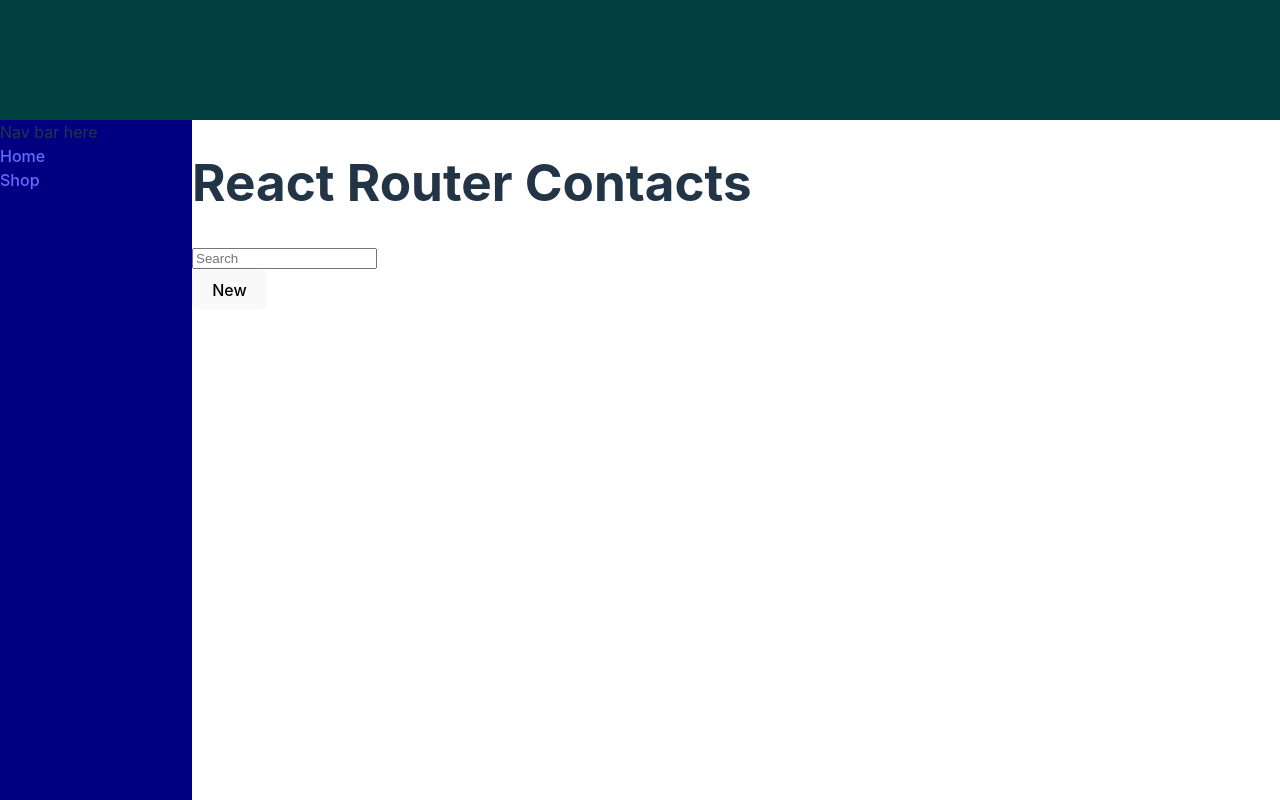
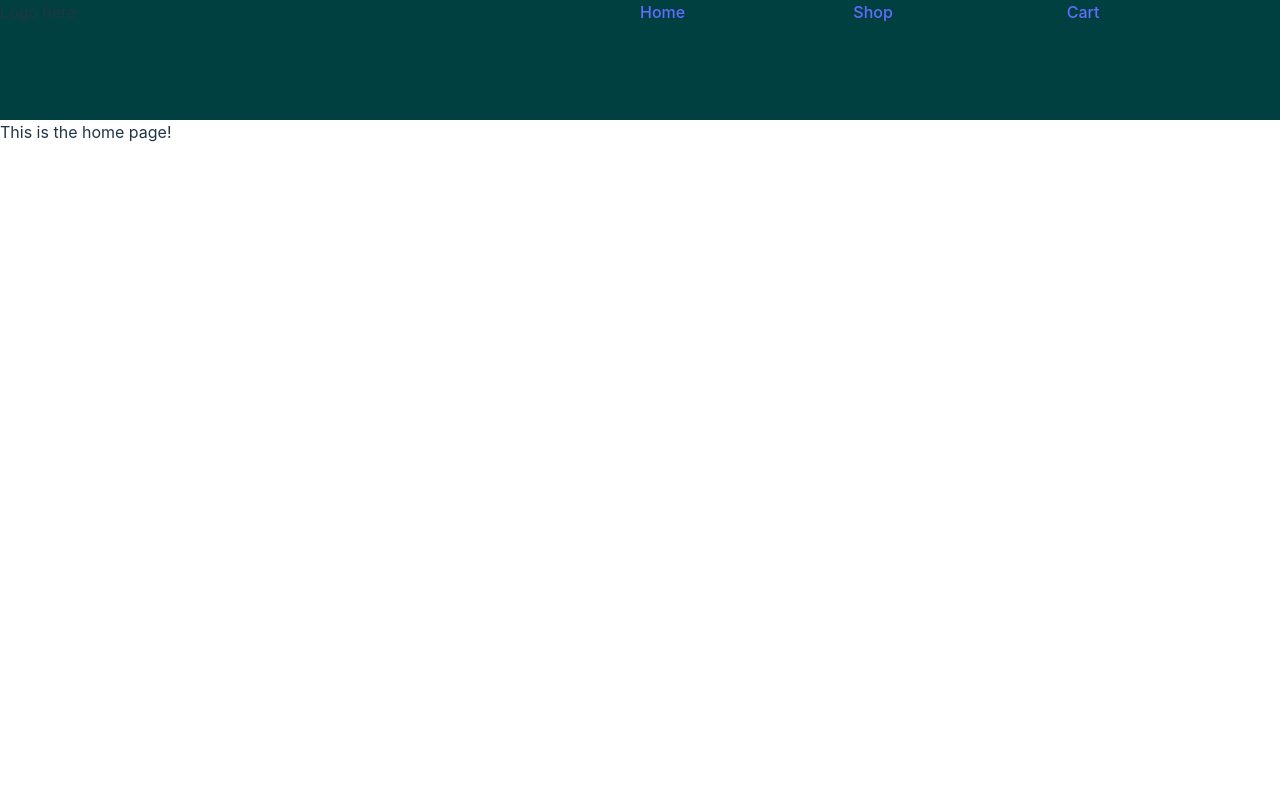
Before and after one commit to xzllzx/the-odin-project, a React (Vite) app in the folder shopping-cart/: page / in a window 1280 px wide. Built offline with nearby package versions, Linux system fonts and the light colour scheme.

Commit message:
Added some nav, Home component at '/'

```diff
--- a/shopping-cart/src/components/Navbar.jsx
+++ b/shopping-cart/src/components/Navbar.jsx
@@ -3,10 +3,11 @@ import { Link } from "react-router-dom";
 
 function Navbar() {
   return (
-    <div className="navigation" id={`card-1`}>
-      <div className="pokemon-name">Nav bar here</div>
-      <Link to="/">Home</Link> <br />
+    <div className="navigation">
+      <div className="logo">Logo here</div>
+      <Link to="/">Home</Link>
       <Link to="/shop/">Shop</Link>
+      <Link to="/cart/">Cart</Link>
     </div>
   );
 }
--- a/shopping-cart/src/index.css
+++ b/shopping-cart/src/index.css
@@ -73,20 +73,21 @@ button:focus-visible {
   width: 100%;
   height: 100vh;
   display: grid;
-  grid-template-rows: 15vh 95vh;
-  grid-template-columns: 15vw 85vw;
-  overflow: hidden;
+  grid-template-rows: 15vh 85vh;
 }
 
+/* TOP NAVIGATION BAR */
 #header {
   grid-row: 1;
   grid-column: 1/3;
   background-color: #004040;
 }
 
-#sidebar {
-  grid-row: 2;
-  grid-column: 1;
-  height: 200%;
-  background-color: #000080;
+.navigation {
+  display: grid;
+  grid-template-columns: 3fr 1fr 1fr 1fr;
 }
+
+/* HOME PAGE */
+#home-page {
+}
--- a/shopping-cart/src/main.jsx
+++ b/shopping-cart/src/main.jsx
@@ -5,6 +5,7 @@ import "./index.css";
 
 import Root from "./routes/root";
 import ErrorPage from "./routes/error-page";
+import Home from "./routes/home";
 import Shop from "./routes/shop";
 import { Cart, Checkout, Payment } from "./routes/cart";
 
@@ -14,6 +15,10 @@ const router = createBrowserRouter([
     element: <Root />,
     errorElement: <ErrorPage />,
     children: [
+      {
+        index: true,
+        element: <Home />,
+      },
       {
         path: "shop",
         element: <Shop />,
--- a/shopping-cart/src/routes/cart.jsx
+++ b/shopping-cart/src/routes/cart.jsx
@@ -4,9 +4,7 @@ function Cart() {
   return (
     <div>
       Shopping cart is here
-      <div className="navigation">
-        <Link to="/cart/checkout">Checkout</Link>
-      </div>
+      <Link to="/cart/checkout">Checkout</Link>
     </div>
   );
 }
@@ -15,9 +13,7 @@ function Checkout() {
   return (
     <div>
       Checkout here
-      <div className="navigation">
-        <Link to="/cart/payment">Payment</Link>
-      </div>
+      <Link to="/cart/payment">Payment</Link>
     </div>
   );
 }
--- /dev/null
+++ b/shopping-cart/src/routes/home.jsx
@@ -0,0 +1,5 @@
+import { Link } from "react-router-dom";
+
+export default function Home() {
+  return <div id="home">This is the home page!</div>;
+}
--- a/shopping-cart/src/routes/root.jsx
+++ b/shopping-cart/src/routes/root.jsx
@@ -1,6 +1,7 @@
 import { Outlet, Link, useLoaderData, Form } from "react-router-dom";
 
 import { Navbar } from "../components/Navbar";
+import Home from "./home";
 
 export async function action() {
   const contact = await createContact();
@@ -10,28 +11,10 @@ export async function action() {
 export default function Root() {
   return (
     <>
-      <div id="header"></div>
-      <div id="sidebar">
+      <div id="header">
         <Navbar />
       </div>
       <div>
-        <h1>React Router Contacts</h1>
-        <div>
-          <form id="search-form" role="search">
-            <input
-              id="q"
-              aria-label="Search contacts"
-              placeholder="Search"
-              type="search"
-              name="q"
-            />
-            <div id="search-spinner" aria-hidden hidden={true} />
-            <div className="sr-only" aria-live="polite"></div>
-          </form>
-          <Form method="post">
-            <button type="submit">New</button>
-          </Form>
-        </div>
         <Outlet />
       </div>
     </>
--- a/shopping-cart/src/routes/shop.jsx
+++ b/shopping-cart/src/routes/shop.jsx
@@ -1,12 +1,5 @@
 import { Link } from "react-router-dom";
 
 export default function Shop() {
-  return (
-    <div id="shop">
-      Hello there, shopper!
-      <div className="navigation">
-        <Link to="/cart/">Cart</Link>
-      </div>
-    </div>
-  );
+  return <div id="shop">Hello there, shopper!</div>;
 }
```
